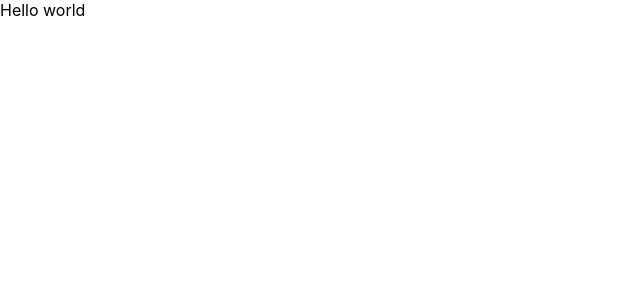
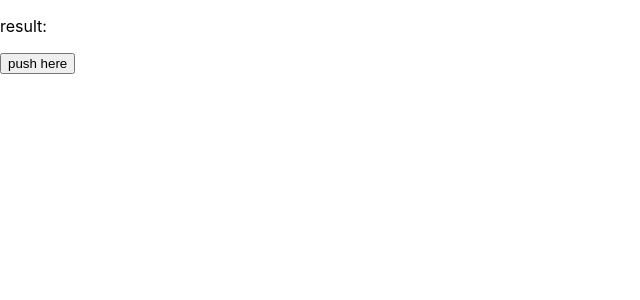
Before and after one commit to YutoUrushima/Twitter-Crock-measurement, a React (Create React App) app: page / in a window 1280 px wide. Shown: the top 300 px of the page, without its empty margins (0-640 px from the left). Built offline with nearby package versions, Linux system fonts and the light colour scheme.

Commit message:
yes or no APIをfetchして結果を表示

```diff
--- a/package.json
+++ b/package.json
@@ -10,6 +10,7 @@
     "@types/node": "^12.20.21",
     "@types/react": "^17.0.19",
     "@types/react-dom": "^17.0.9",
+    "axios": "^0.26.0",
     "react": "^17.0.2",
     "react-dom": "^17.0.2",
     "react-scripts": "4.0.3",
--- a/src/App.tsx
+++ b/src/App.tsx
@@ -1,13 +1,29 @@
-import React from 'react';
+import React, { useRef } from 'react';
 import './App.css';
+import axios from 'axios';
+import { useState } from 'react';
 
 // const token = process.env.REACT_APP_BEARER_TOKEN;
 // const endpoint = "https://api.twitter.com/2/tweets?ids=";
 // const endpoint = 'https://api.twitter.com/2/users/2244994946';
 
 const App: React.FC = () => {
+  const [state, setState] = useState('');
+  const button = useRef(null)
+  const fetchData = async() => {
+    await axios.get(
+      "https://yesno.wtf/api"
+    )
+    .then((data) => {
+      setState(data.data.answer)
+      console.log(data.data.answer)
+    })
+  }
   return (
-    <div>Hello world</div>
+    <>
+      <p>result: {state}</p>
+      <button type="button" ref={button} onClick={fetchData}>push here</button>
+    </>
   )
 };
 
```
Also changed, not shown: 1 other file (tests, documents, lock files or other folders).
